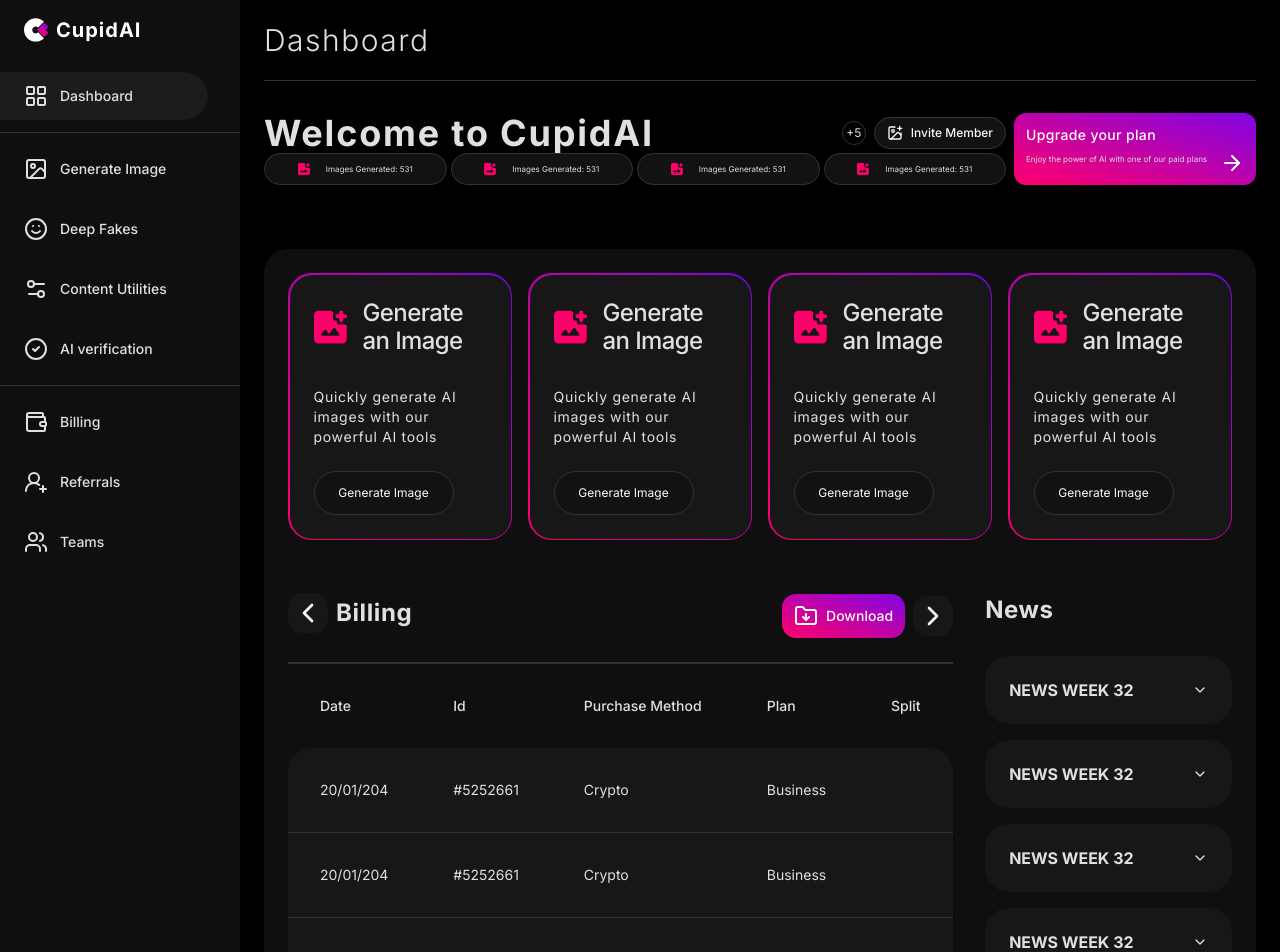
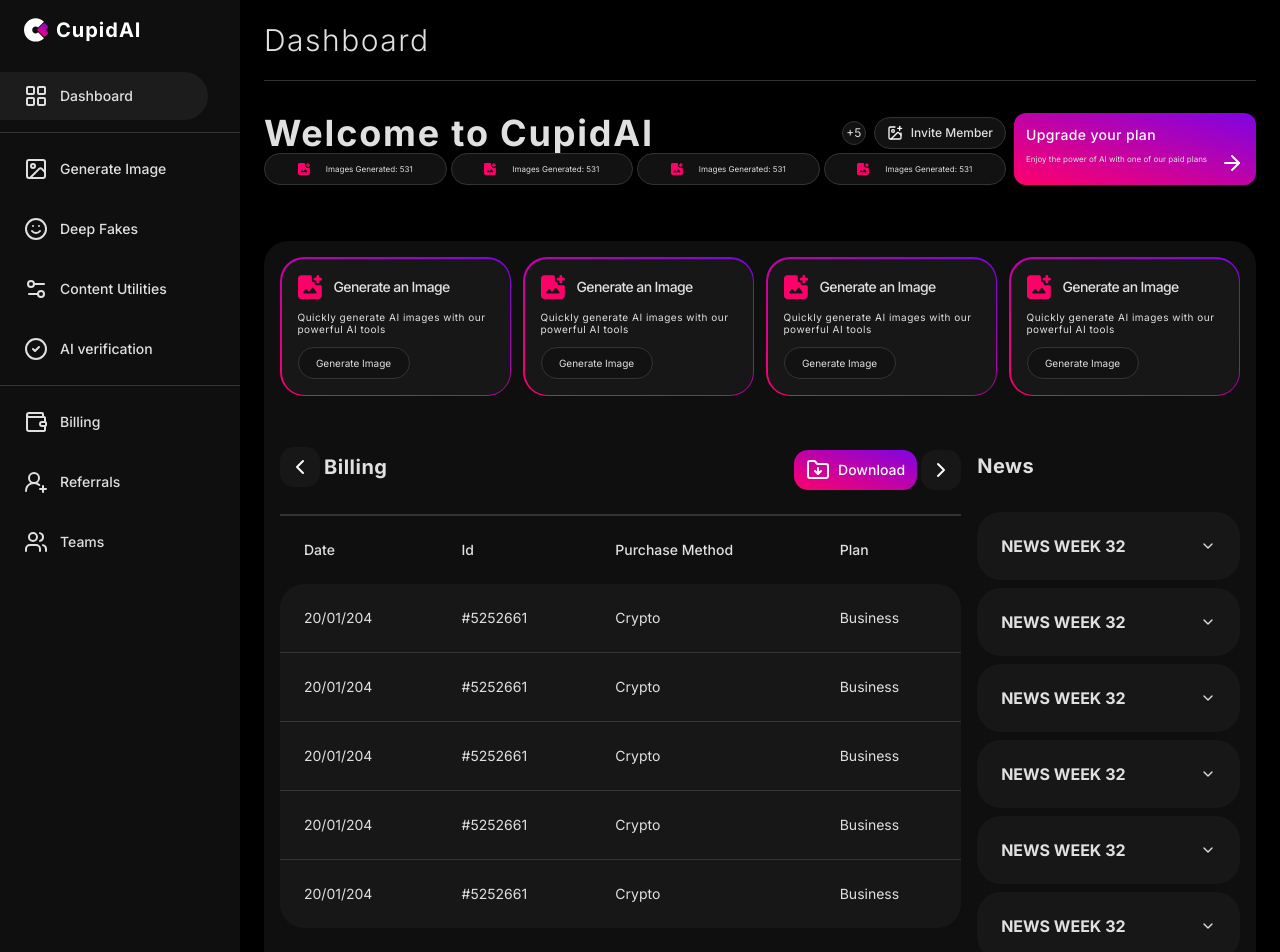
Before and after one commit to ra-kesh/Stupid-AI, a Next.js app: page /dashboard in a window 1280 px wide. Shown: the top 952 px of the page. Built offline with nearby package versions, Linux system fonts and the light colour scheme.

Commit message:
feat:lg-dashboard body-final

```diff
--- a/app/(dashboard)/dashboard/dashboard-body.tsx
+++ b/app/(dashboard)/dashboard/dashboard-body.tsx
@@ -12,102 +12,97 @@
 
 const DashboardBody = () => {
   return (
-    // eslint-disable-next-line tailwindcss/classnames-order
-    <div className="bg-secondary-background flex flex-col space-y-6 rounded-3xl p-6">
-      <div className="grid grid-cols-1 gap-x-4 lg:grid-cols-4">
+    <div className="flex flex-col space-y-6 rounded-3xl bg-secondary-background lg:p-4">
+      <div className="grid grid-cols-1 lg:grid-cols-4 lg:gap-x-3">
         <Card className="rounded-3xl border-0 bg-gradient-to-bl from-[#7f04e3] to-[#ff006b] p-[1.5px] lg:col-span-1">
-          <div className="h-full rounded-[calc(1.5rem-1.5px)] bg-card ">
-            <CardHeader className="flex flex-row items-center justify-between space-y-0 pb-2">
-              <CardTitle className="flex flex-row gap-x-4">
-                <Image src={generateImageSvg} alt="generate an image" />
-                <span className="text-logo text-2xl font-medium leading-7">Generate an Image</span>
+          <div className="h-full rounded-[calc(1.5rem-1.5px)] bg-card">
+            <CardHeader className="flex flex-row items-center justify-between lg:p-4 lg:pb-0">
+              <CardTitle className="flex flex-row items-center lg:gap-x-3">
+                <Image src={generateImageSvg} alt="generate an image" className="lg:size-6" />
+                <span className="text-logo font-medium lg:text-sm lg:leading-5">Generate an Image</span>
               </CardTitle>
             </CardHeader>
-            <CardContent className="flex flex-col ">
-              <span className="text-textforeground py-6 text-sm font-normal leading-5 tracking-wider">
-                {" "}
+            <CardContent className="flex flex-col lg:p-4 lg:pt-0">
+              <span className="font-normal tracking-wider text-foreground lg:py-3 lg:text-[10px] lg:leading-3">
                 Quickly generate AI images with our powerful AI tools
               </span>
-              <Button className="h-11 w-[140px] gap-x-4 rounded-3xl border border-separator bg-button ">
-                <span className="text-textforeground text-xs font-normal">Generate Image</span>
+              <Button className="border border-separator bg-button lg:h-8 lg:w-28 lg:rounded-2xl">
+                <span className="font-normal text-foreground lg:text-[10px]">Generate Image</span>
               </Button>
             </CardContent>
           </div>
         </Card>
         <Card className="rounded-3xl border-0 bg-gradient-to-bl from-[#7f04e3] to-[#ff006b] p-[1.5px] lg:col-span-1">
-          <div className="h-full rounded-[calc(1.5rem-1.5px)] bg-card ">
-            <CardHeader className="flex flex-row items-center justify-between space-y-0 pb-2">
-              <CardTitle className="flex flex-row gap-x-4">
-                <Image src={generateImageSvg} alt="generate an image" />
-                <span className="text-logo text-2xl font-medium leading-7">Generate an Image</span>
+          <div className="h-full rounded-[calc(1.5rem-1.5px)] bg-card">
+            <CardHeader className="flex flex-row items-center justify-between lg:p-4 lg:pb-0">
+              <CardTitle className="flex flex-row items-center lg:gap-x-3">
+                <Image src={generateImageSvg} alt="generate an image" className="lg:size-6" />
+                <span className="text-logo font-medium lg:text-sm lg:leading-5">Generate an Image</span>
               </CardTitle>
             </CardHeader>
-            <CardContent className="flex flex-col ">
-              <span className="text-textforeground py-6 text-sm font-normal leading-5 tracking-wider">
-                {" "}
+            <CardContent className="flex flex-col lg:p-4 lg:pt-0">
+              <span className="font-normal tracking-wider text-foreground lg:py-3 lg:text-[10px] lg:leading-3">
                 Quickly generate AI images with our powerful AI tools
               </span>
-              <Button className="h-11 w-[140px] gap-x-4 rounded-3xl border border-separator bg-button ">
-                <span className="text-textforeground text-xs font-normal">Generate Image</span>
+              <Button className="border border-separator bg-button lg:h-8 lg:w-28 lg:rounded-2xl">
+                <span className="font-normal text-foreground lg:text-[10px]">Generate Image</span>
               </Button>
             </CardContent>
           </div>
         </Card>
         <Card className="rounded-3xl border-0 bg-gradient-to-bl from-[#7f04e3] to-[#ff006b] p-[1.5px] lg:col-span-1">
-          <div className="h-full rounded-[calc(1.5rem-1.5px)] bg-card ">
-            <CardHeader className="flex flex-row items-center justify-between space-y-0 pb-2">
-              <CardTitle className="flex flex-row gap-x-4">
-                <Image src={generateImageSvg} alt="generate an image" />
-                <span className="text-logo text-2xl font-medium leading-7">Generate an Image</span>
+          <div className="h-full rounded-[calc(1.5rem-1.5px)] bg-card">
+            <CardHeader className="flex flex-row items-center justify-between lg:p-4 lg:pb-0">
+              <CardTitle className="flex flex-row items-center lg:gap-x-3">
+                <Image src={generateImageSvg} alt="generate an image" className="lg:size-6" />
+                <span className="text-logo font-medium lg:text-sm lg:leading-5">Generate an Image</span>
               </CardTitle>
             </CardHeader>
-            <CardContent className="flex flex-col ">
-              <span className="text-textforeground py-6 text-sm font-normal leading-5 tracking-wider">
-                {" "}
+            <CardContent className="flex flex-col lg:p-4 lg:pt-0">
+              <span className="font-normal tracking-wider text-foreground lg:py-3 lg:text-[10px] lg:leading-3">
                 Quickly generate AI images with our powerful AI tools
               </span>
-              <Button className="h-11 w-[140px] gap-x-4 rounded-3xl border border-separator bg-button ">
-                <span className="text-textforeground text-xs font-normal">Generate Image</span>
+              <Button className="border border-separator bg-button lg:h-8 lg:w-28 lg:rounded-2xl">
+                <span className="font-normal text-foreground lg:text-[10px]">Generate Image</span>
               </Button>
             </CardContent>
           </div>
         </Card>
         <Card className="rounded-3xl border-0 bg-gradient-to-bl from-[#7f04e3] to-[#ff006b] p-[1.5px] lg:col-span-1">
-          <div className="h-full rounded-[calc(1.5rem-1.5px)] bg-card ">
-            <CardHeader className="flex flex-row items-center justify-between space-y-0 pb-2">
-              <CardTitle className="flex flex-row gap-x-4">
-                <Image src={generateImageSvg} alt="generate an image" />
-                <span className="text-logo text-2xl font-medium leading-7">Generate an Image</span>
+          <div className="h-full rounded-[calc(1.5rem-1.5px)] bg-card">
+            <CardHeader className="flex flex-row items-center justify-between lg:p-4 lg:pb-0">
+              <CardTitle className="flex flex-row items-center lg:gap-x-3">
+                <Image src={generateImageSvg} alt="generate an image" className="lg:size-6" />
+                <span className="text-logo font-medium lg:text-sm lg:leading-5">Generate an Image</span>
               </CardTitle>
             </CardHeader>
-            <CardContent className="flex flex-col ">
-              <span className="text-textforeground py-6 text-sm font-normal leading-5 tracking-wider">
-                {" "}
+            <CardContent className="flex flex-col lg:p-4 lg:pt-0">
+              <span className="font-normal tracking-wider text-foreground lg:py-3 lg:text-[10px] lg:leading-3">
                 Quickly generate AI images with our powerful AI tools
               </span>
-              <Button className="h-11 w-[140px] gap-x-4 rounded-3xl border border-separator bg-button ">
-                <span className="text-textforeground text-xs font-normal">Generate Image</span>
+              <Button className="border border-separator bg-button lg:h-8 lg:w-28 lg:rounded-2xl">
+                <span className="font-normal text-foreground lg:text-[10px]">Generate Image</span>
               </Button>
             </CardContent>
           </div>
         </Card>
       </div>
-      <div className="grid gap-4 md:grid-cols-7 md:gap-8 ">
-        <Card className="border-0 bg-inherit md:col-span-5">
+      <div className="grid gap-4 lg:grid-cols-7 lg:gap-x-4 ">
+        <Card className="border-0 bg-inherit lg:col-span-5">
           <CardHeader className="flex flex-row items-center justify-between px-0">
-            <div className="flex flex-row items-center gap-x-2">
-              <Button className="hover:bg-hover bg-card px-1 py-2">
-                <ChevronLeft className="text-logo size-8 " />
+            <div className="flex flex-row items-center lg:gap-x-1">
+              <Button className="hover:bg-hover bg-card lg:p-2">
+                <ChevronLeft className="text-logo lg:size-6 " />
               </Button>
-              <CardTitle className="text-logo text-2xl font-bold leading-7 tracking-wide">Billing</CardTitle>
+              <CardTitle className="text-logo font-bold tracking-wide lg:text-xl lg:leading-6">Billing</CardTitle>
             </div>
-            <div className="flex flex-row items-center gap-x-2">
-              <Button size={"lg"} className="gap-x-2 bg-gradient-to-bl from-[#7f04e3] to-[#ff006b] px-3">
+            <div className="flex flex-row items-center lg:gap-x-1">
+              <Button className="gap-x-2 bg-gradient-to-bl from-[#7f04e3] to-[#ff006b] px-3">
                 <FolderDown className="text-logo size-6" />
                 Download
               </Button>
-              <Button className="hover:bg-hover bg-card px-1 py-2">
-                <ChevronRight className="text-logo size-8 " />
+              <Button className="hover:bg-hover bg-card lg:p-2">
+                <ChevronRight className="text-logo lg:size-6 " />
               </Button>
             </div>
           </CardHeader>
@@ -116,95 +111,89 @@
             <Table>
               <TableHeader>
                 <TableRow className="border-none hover:bg-inherit">
-                  <TableHead className="text-textforeground p-8">Date</TableHead>
-                  <TableHead className="text-textforeground p-8">Id</TableHead>
-                  <TableHead className="text-textforeground p-8">Purchase Method</TableHead>
-                  <TableHead className="text-textforeground p-8">Plan</TableHead>
-                  <TableHead className="text-textforeground p-8">Split</TableHead>
+                  <TableHead className="text-foreground lg:p-6">Date</TableHead>
+                  <TableHead className="text-foreground lg:p-6">Id</TableHead>
+                  <TableHead className="text-foreground lg:p-6">Purchase Method</TableHead>
+                  <TableHead className="text-foreground lg:p-6">Plan</TableHead>
                 </TableRow>
               </TableHeader>
 
               <TableBody className="rounded-3xl bg-card">
                 <TableRow>
-                  <TableCell className="text-textforeground rounded-tl-3xl p-8">20/01/204</TableCell>
-                  <TableCell className="text-textforeground p-8">#5252661</TableCell>
-                  <TableCell className="text-textforeground p-8">Crypto</TableCell>
-                  <TableCell className="text-textforeground p-8">Business</TableCell>
-                  <TableCell className="text-textforeground rounded-tr-3xl p-8"></TableCell>
+                  <TableCell className="rounded-tl-3xl text-foreground lg:p-6">20/01/204</TableCell>
+                  <TableCell className="text-foreground lg:p-6">#5252661</TableCell>
+                  <TableCell className="text-foreground lg:p-6">Crypto</TableCell>
+                  <TableCell className="rounded-tr-3xl text-foreground lg:p-6">Business</TableCell>
                 </TableRow>
                 <TableRow>
-                  <TableCell className="text-textforeground p-8 ">20/01/204</TableCell>
-                  <TableCell className="text-textforeground p-8">#5252661</TableCell>
-                  <TableCell className="text-textforeground p-8">Crypto</TableCell>
-                  <TableCell className="text-textforeground p-8">Business</TableCell>
-                  <TableCell className="text-textforeground p-8 "></TableCell>
+                  <TableCell className="text-foreground lg:p-6 ">20/01/204</TableCell>
+                  <TableCell className="text-foreground lg:p-6">#5252661</TableCell>
+                  <TableCell className="text-foreground lg:p-6">Crypto</TableCell>
+                  <TableCell className="text-foreground lg:p-6">Business</TableCell>
                 </TableRow>
                 <TableRow>
-                  <TableCell className="text-textforeground p-8 ">20/01/204</TableCell>
-                  <TableCell className="text-textforeground p-8">#5252661</TableCell>
-                  <TableCell className="text-textforeground p-8">Crypto</TableCell>
-                  <TableCell className="text-textforeground p-8">Business</TableCell>
-                  <TableCell className="text-textforeground p-8 "></TableCell>
+                  <TableCell className="text-foreground lg:p-6 ">20/01/204</TableCell>
+                  <TableCell className="text-foreground lg:p-6">#5252661</TableCell>
+                  <TableCell className="text-foreground lg:p-6">Crypto</TableCell>
+                  <TableCell className="text-foreground lg:p-6">Business</TableCell>
                 </TableRow>
                 <TableRow>
-                  <TableCell className="text-textforeground p-8 ">20/01/204</TableCell>
-                  <TableCell className="text-textforeground p-8">#5252661</TableCell>
-                  <TableCell className="text-textforeground p-8">Crypto</TableCell>
-                  <TableCell className="text-textforeground p-8">Business</TableCell>
-                  <TableCell className="text-textforeground p-8 "></TableCell>
+                  <TableCell className="text-foreground lg:p-6 ">20/01/204</TableCell>
+                  <TableCell className="text-foreground lg:p-6">#5252661</TableCell>
+                  <TableCell className="text-foreground lg:p-6">Crypto</TableCell>
+                  <TableCell className="text-foreground lg:p-6">Business</TableCell>
                 </TableRow>
                 <TableRow>
-                  <TableCell className="text-textforeground rounded-bl-3xl p-8">20/01/204</TableCell>
-                  <TableCell className="text-textforeground p-8">#5252661</TableCell>
-                  <TableCell className="text-textforeground p-8">Crypto</TableCell>
-                  <TableCell className="text-textforeground p-8">Business</TableCell>
-                  <TableCell className="text-textforeground rounded-br-3xl p-8"></TableCell>
+                  <TableCell className="rounded-bl-3xl text-foreground lg:p-6">20/01/204</TableCell>
+                  <TableCell className="text-foreground lg:p-6">#5252661</TableCell>
+                  <TableCell className="text-foreground lg:p-6">Crypto</TableCell>
+                  <TableCell className="rounded-br-3xl text-foreground lg:p-6">Business</TableCell>
                 </TableRow>
               </TableBody>
             </Table>
           </CardContent>
         </Card>
-        <Card className="flex flex-col border-none bg-inherit md:col-span-2">
-          <CardTitle className="text-logo py-8 text-2xl font-bold leading-7 tracking-wide">News</CardTitle>
+        <Card className="flex flex-col border-none bg-inherit lg:col-span-2">
+          <CardTitle className="text-logo py-8 font-bold leading-7 tracking-wide lg:text-xl">News</CardTitle>
           <CardContent className="p-0">
-            <Accordion type="single" collapsible className="w-full  space-y-4">
-              <AccordionItem value="item-1 " className="rounded-3xl border-none bg-card px-6 py-2">
-                <AccordionTrigger className="text-logo tex-sm font-bold leading-5">NEWS WEEK 32</AccordionTrigger>
+            <Accordion type="single" collapsible className="w-full  lg:space-y-2">
+              <AccordionItem value="item-1 " className="border-none bg-card px-6 py-2 lg:rounded-3xl">
+                <AccordionTrigger className="text-logo lg:tex-sm font-bold leading-5">NEWS WEEK 32</AccordionTrigger>
                 <AccordionContent className="text-logo leading-5x text-xs font-normal">
                   Lorem ipsum dolor sit amet, consectetur adipiscing elit. Cras et lacinia eros. Donec scelerisque, dui
                   sit amet finibus lacinia.
                 </AccordionContent>
               </AccordionItem>
-              <AccordionItem value="item-2" className="rounded-3xl border-none bg-card px-6 py-2">
-                <AccordionTrigger className="text-logo tex-sm font-bold leading-5">NEWS WEEK 32</AccordionTrigger>
+              <AccordionItem value="item-2 " className="border-none bg-card px-6 py-2 lg:rounded-3xl">
+                <AccordionTrigger className="text-logo lg:tex-sm font-bold leading-5">NEWS WEEK 32</AccordionTrigger>
                 <AccordionContent className="text-logo leading-5x text-xs font-normal">
                   Lorem ipsum dolor sit amet, consectetur adipiscing elit. Cras et lacinia eros. Donec scelerisque, dui
                   sit amet finibus lacinia.
                 </AccordionContent>
               </AccordionItem>
-              <AccordionItem value="item-3" className="rounded-3xl border-none bg-card px-6 py-2">
-                <AccordionTrigger className="text-logo tex-sm font-bold leading-5">NEWS WEEK 32</AccordionTrigger>
+              <AccordionItem value="item-3 " className="border-none bg-card px-6 py-2 lg:rounded-3xl">
+                <AccordionTrigger className="text-logo lg:tex-sm font-bold leading-5">NEWS WEEK 32</AccordionTrigger>
                 <AccordionContent className="text-logo leading-5x text-xs font-normal">
                   Lorem ipsum dolor sit amet, consectetur adipiscing elit. Cras et lacinia eros. Donec scelerisque, dui
                   sit amet finibus lacinia.
                 </AccordionContent>
               </AccordionItem>
-              <AccordionItem value="item-4" className="rounded-3xl border-none bg-card px-6 py-2">
-                <AccordionTrigger className="text-logo tex-sm font-bold leading-5">NEWS WEEK 32</AccordionTrigger>
+              <AccordionItem value="item-4 " className="border-none bg-card px-6 py-2 lg:rounded-3xl">
+                <AccordionTrigger className="text-logo lg:tex-sm font-bold leading-5">NEWS WEEK 32</AccordionTrigger>
                 <AccordionContent className="text-logo leading-5x text-xs font-normal">
                   Lorem ipsum dolor sit amet, consectetur adipiscing elit. Cras et lacinia eros. Donec scelerisque, dui
                   sit amet finibus lacinia.
                 </AccordionContent>
               </AccordionItem>
-              <AccordionItem value="item-5" className="rounded-3xl border-none bg-card px-6 py-2">
-                <AccordionTrigger className="text-logo tex-sm font-bold leading-5">NEWS WEEK 32</AccordionTrigger>
+              <AccordionItem value="item-5 " className="border-none bg-card px-6 py-2 lg:rounded-3xl">
+                <AccordionTrigger className="text-logo lg:tex-sm font-bold leading-5">NEWS WEEK 32</AccordionTrigger>
                 <AccordionContent className="text-logo leading-5x text-xs font-normal">
                   Lorem ipsum dolor sit amet, consectetur adipiscing elit. Cras et lacinia eros. Donec scelerisque, dui
                   sit amet finibus lacinia.
                 </AccordionContent>
               </AccordionItem>
-              <AccordionItem value="item-6" className="rounded-3xl border-none bg-card px-6 py-2">
-                <AccordionTrigger className="text-logo tex-sm font-bold leading-5">NEWS WEEK 32</AccordionTrigger>
+              <AccordionItem value="item-6 " className="border-none bg-card px-6 py-2 lg:rounded-3xl">
+                <AccordionTrigger className="text-logo lg:tex-sm font-bold leading-5">NEWS WEEK 32</AccordionTrigger>
                 <AccordionContent className="text-logo leading-5x text-xs font-normal">
                   Lorem ipsum dolor sit amet, consectetur adipiscing elit. Cras et lacinia eros. Donec scelerisque, dui
                   sit amet finibus lacinia.
--- a/app/(dashboard)/dashboard/dashboard-hero.tsx
+++ b/app/(dashboard)/dashboard/dashboard-hero.tsx
@@ -14,13 +14,13 @@
         <div className="flex w-full items-center justify-between">
           <h2 className="text-logo font-bold tracking-wider lg:text-2xl xl:text-4xl">Welcome to CupidAI</h2>
           <div className="flex items-center space-x-2 ">
-            <div className="flex items-center justify-center rounded-full border border-separator lg:size-6">
-              <span className="lg:text-xs">+5</span>
+            <div className="flex items-center justify-center rounded-full border border-separator bg-button lg:size-6">
+              <span className="text-foreground lg:text-xs">+5</span>
             </div>
 
-            <Button className=" rounded-3xl border border-separator bg-button  lg:h-8 lg:gap-x-2 lg:px-3">
+            <Button className=" rounded-3xl border border-separator bg-button lg:h-8 lg:gap-x-2 lg:px-3">
               <ImagePlus className="lg:size-4" />
-              <span className="lg:text-xs"> Invite Member</span>
+              <span className="text-foreground lg:text-xs"> Invite Member</span>
             </Button>
           </div>
         </div>
--- a/app/(dashboard)/dashboard/page.tsx
+++ b/app/(dashboard)/dashboard/page.tsx
@@ -5,7 +5,7 @@
 
 const Dashboard = () => {
   return (
-    <div className="flex w-full flex-1 flex-col lg:gap-y-8">
+    <div className="flex w-full flex-1 flex-col lg:gap-y-6">
       <DashboardHero />
       <DashboardBody />
     </div>
```
